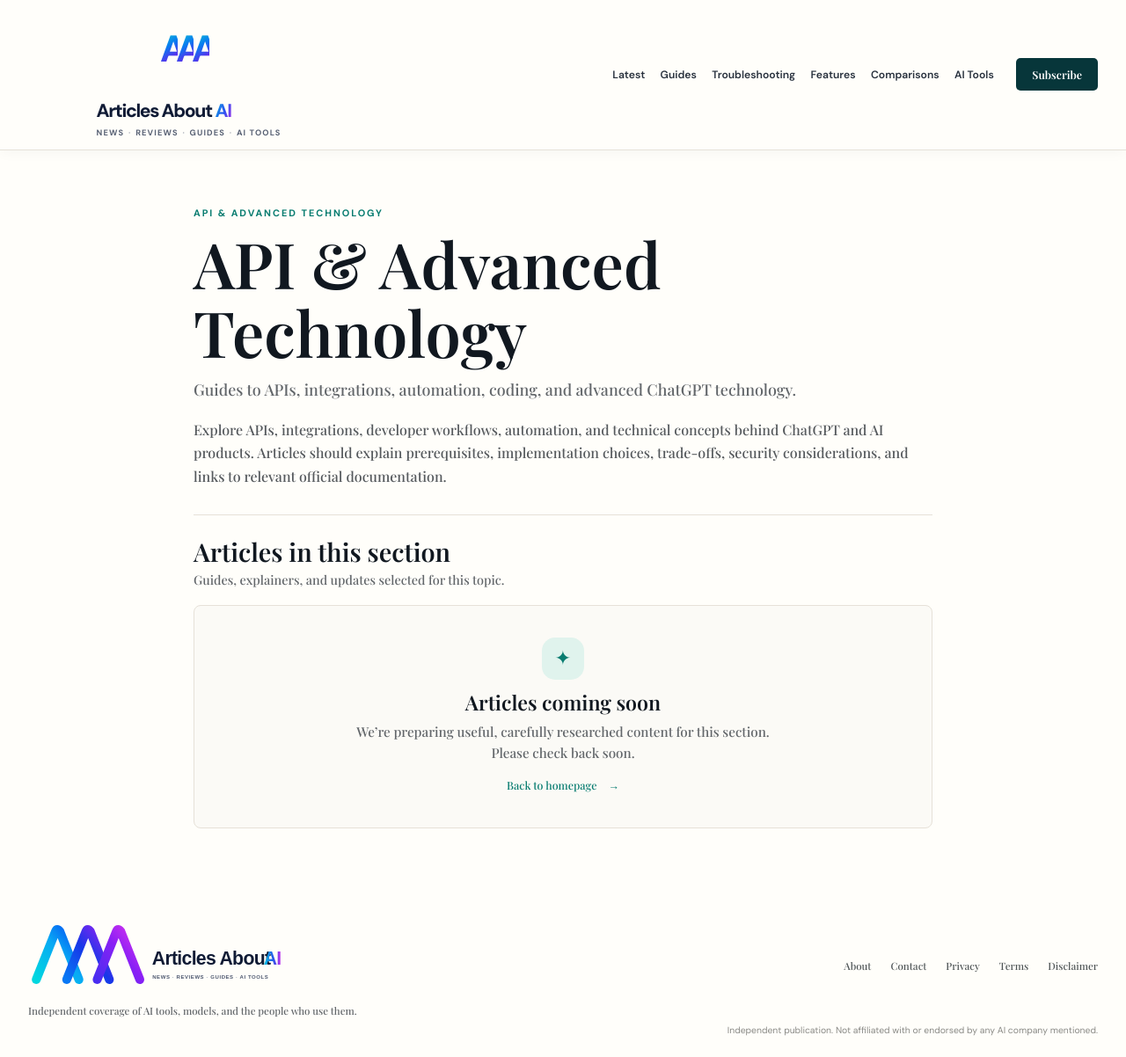
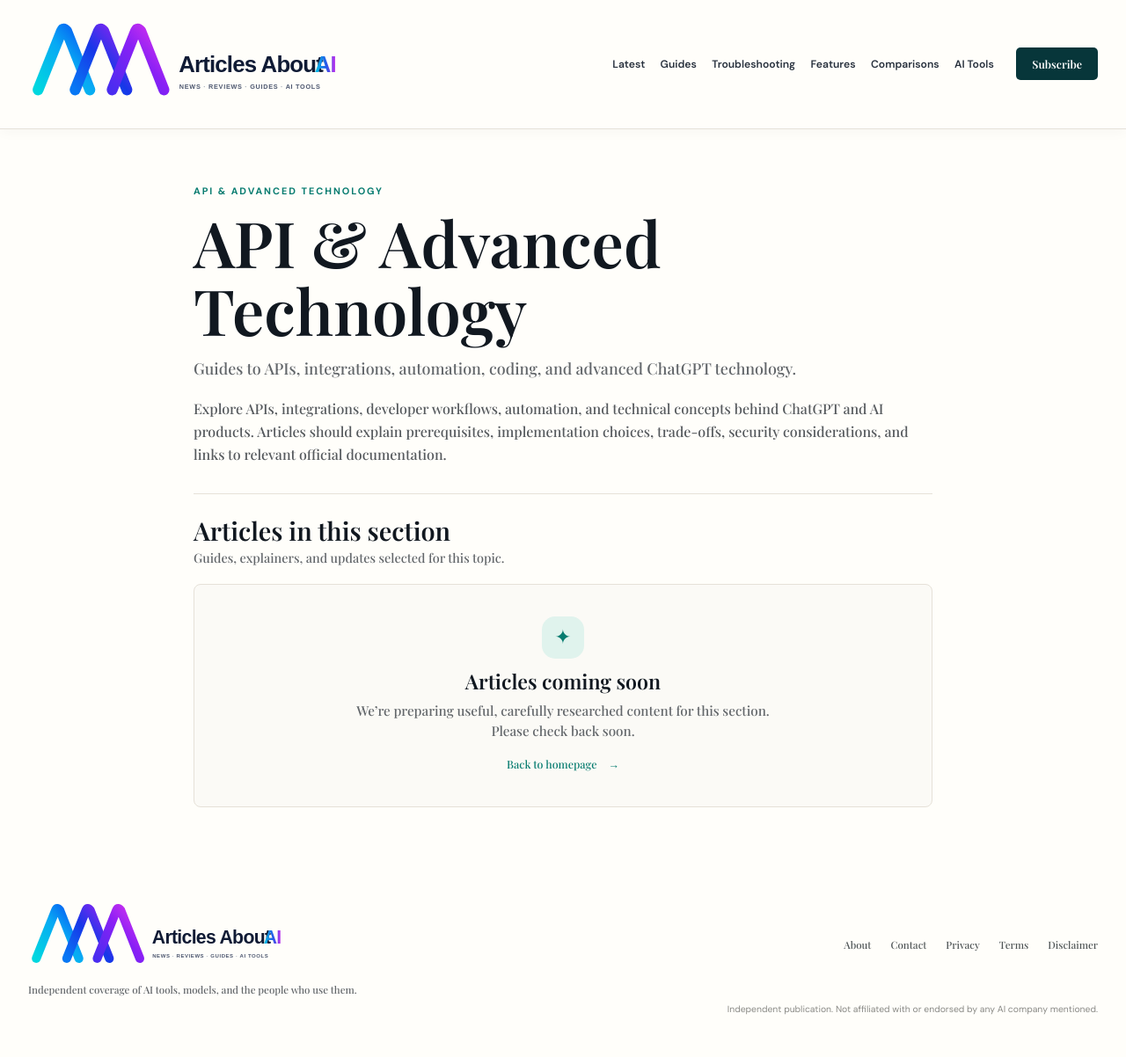
Before and after one commit to todaysnewsai/ChatGPTScope, a Jekyll site: the page built from api-technology/index.md, in a window 1280 px wide. Shown: the whole page at 88% size. Built offline with Jekyll 4.4.1, drawn with Linux system fonts in a browser that asks for light colours; after the commit the page ends 1178 px from its top, so only the background shows below that.

Commit message:
Restore unified horizontal logo in responsive header

```diff
--- a/_layouts/default.html
+++ b/_layouts/default.html
@@ -15,11 +15,7 @@
 <header class="site-header">
   <div class="container header-inner">
     <a class="brand-lockup header-brand" href="{{ '/' | relative_url }}" aria-label="Articles About AI home">
-      <span class="header-brand-mark" aria-hidden="true"><span>A</span><span>A</span><span>A</span></span>
-      <span class="header-brand-copy">
-        <span class="header-brand-name">Articles About <strong>AI</strong></span>
-        <span class="header-brand-tagline">NEWS <i>·</i> REVIEWS <i>·</i> GUIDES <i>·</i> AI TOOLS</span>
-      </span>
+      <img class="brand-image" src="{{ '/assets/images/articles-about-ai-header.svg' | relative_url }}" alt="Articles About AI — News, Reviews, Guides, AI Tools" width="1300" height="433">
     </a>
     <button class="menu-toggle" type="button" aria-expanded="false" aria-controls="site-nav" aria-label="Toggle navigation">☰</button>
     <nav id="site-nav" class="site-nav" aria-label="Primary navigation">
```
